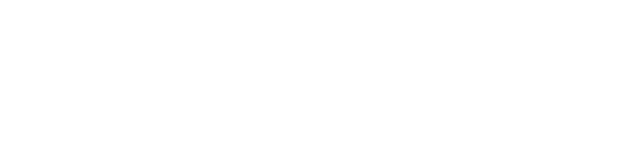
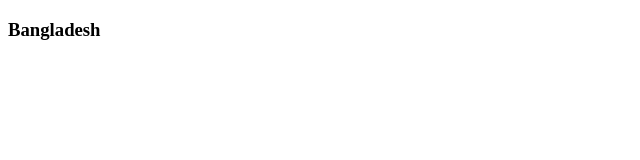
Before and after one commit to Shoab272000/my-new-github-repo, a plain HTML site: page index.html in a window 1280 px wide. Shown: the whole page, without its empty margins (0-640 px from the left). Drawn offline with Linux system fonts and the light colour scheme.

Commit message:
my first commit

```diff
--- a/index.html
+++ b/index.html
@@ -6,6 +6,6 @@
     <title>My First Ever Github Repo</title>
 </head>
 <body>
-
+    <h3>Bangladesh</h3>
 </body>
 </html>
```
